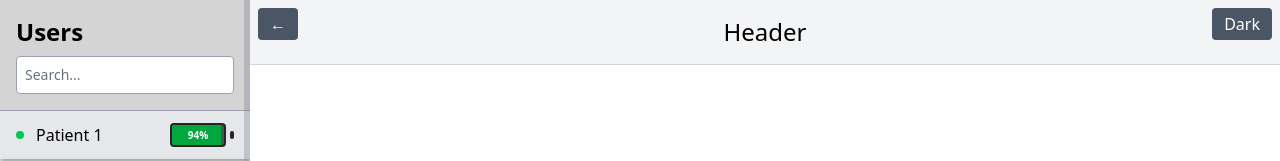
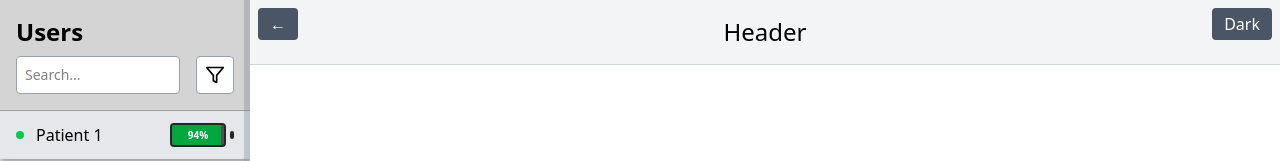
Before and after one commit to stopka007/IoT, a React (Vite) app in the folder apps/iot-app/: page / in a window 1280 px wide. Shown: the top 161 px of the page. Built offline with nearby package versions, Linux system fonts and the light colour scheme.

Commit message:
filter button added

```diff
--- a/apps/iot-app/src/pages/MainPage/SearchBar.tsx
+++ b/apps/iot-app/src/pages/MainPage/SearchBar.tsx
@@ -4,21 +4,38 @@ import { useTheme } from "../../functions/ThemeContext";
 
 const SearchBar: React.FC = () => {
   const { theme } = useTheme();
-
-  const containerBorder = theme === "light" ? "border-gray-400" : "border-white/20";
-  const inputBg = theme === "light" ? "bg-white" : "bg-neutral-600";
-  const inputText = theme === "light" ? "text-black" : "text-white";
-  const inputBorder = theme === "light" ? "border-gray-400" : "border-white/30";
-  const placeholder = theme === "light" ? "placeholder-gray-500" : "placeholder-white/70";
+  const bgColor = theme === "light" ? "bg-white" : "bg-neutral-600";
+  const textColor = theme === "light" ? "text-black" : "text-white";
+  const borderColor = theme === "light" ? "border-gray-400" : "border-neutral-500";
 
   return (
-    <div className={`p-4 border-b ${containerBorder}`}>
-      <h2 className={`text-2xl font-semibold mb-2 ${inputText}`}>Users</h2>
-      <input
-        type="text"
-        placeholder="Search..."
-        className={`w-full p-2 rounded ${inputBg} ${inputText} ${inputBorder} ${placeholder} border text-sm`}
-      />
+    <div className={`p-4 border-b ${borderColor}`}>
+      <h2 className="text-2xl font-semibold mb-2">Users</h2>
+      <div className="flex items-center justify-between gap-2">
+        <input
+          type="text"
+          placeholder="Search..."
+          className={`w-full p-2 rounded ${bgColor} ${textColor} border ${borderColor} text-sm`}
+        />
+        <button
+          className={`ml-2 p-2 rounded ${bgColor} ${textColor} border ${borderColor} hover:bg-opacity-80 transition`}
+        >
+          <svg
+            xmlns="http://www.w3.org/2000/svg"
+            width="20"
+            height="20"
+            viewBox="0 0 24 24"
+            fill="none"
+            stroke="currentColor"
+            strokeWidth="2"
+            strokeLinecap="round"
+            strokeLinejoin="round"
+            className="feather feather-filter"
+          >
+            <polygon points="22 3 2 3 10 12.46 10 19 14 21 14 12.46 22 3" />
+          </svg>
+        </button>
+      </div>
     </div>
   );
 };
```
